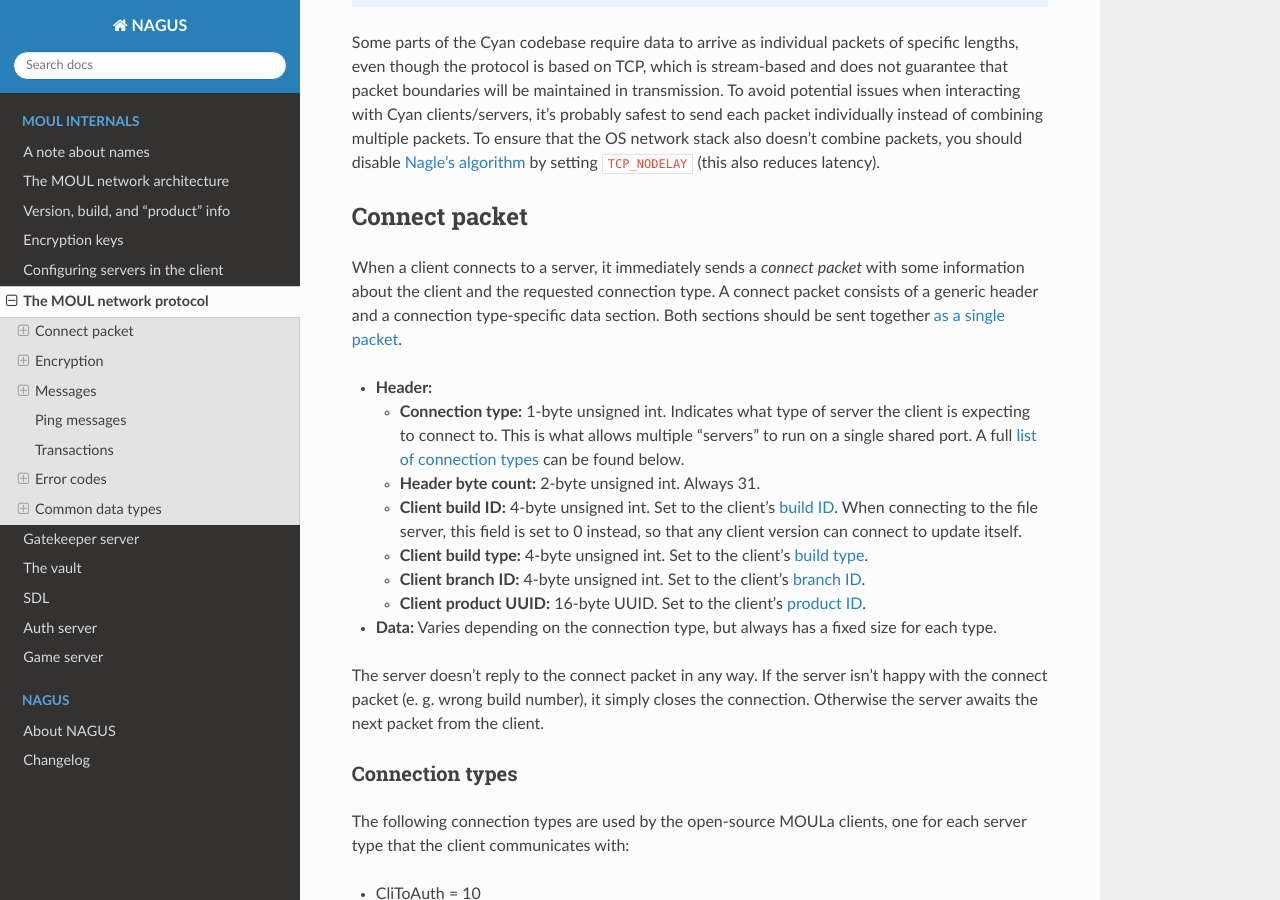
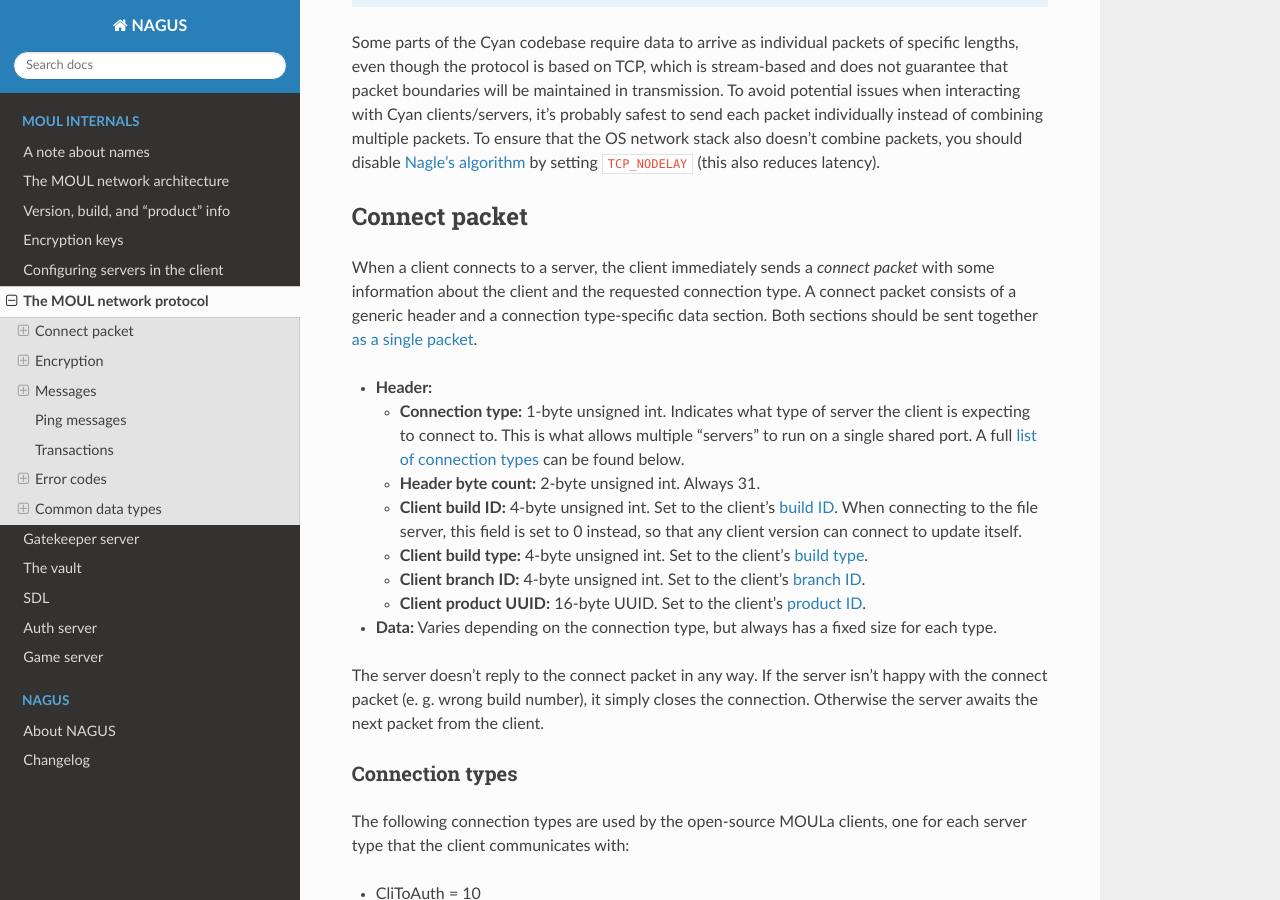
Before and after one commit to dgelessus/NAGUS, a Sphinx documentation site: the page built from docs/uru/protocol.rst, in a window 1280 px wide and 900 px high, scrolled down 888 px. Built offline with Sphinx 7.4.7 and the Read the Docs theme 3.1.0, drawn with Linux system fonts in a browser that asks for light colours.

Commit message:
Clarify wording in connect packet docs

```diff
--- a/docs/uru/protocol.rst
+++ b/docs/uru/protocol.rst
@@ -65,7 +65,7 @@ Connect packet
 --------------
 
 When a client connects to a server,
-it immediately sends a *connect packet* with some information about the client and the requested connection type.
+the client immediately sends a *connect packet* with some information about the client and the requested connection type.
 A connect packet consists of a generic header and a connection type-specific data section.
 Both sections should be sent together :ref:`as a single packet <packet_boundaries>`.
 
```
